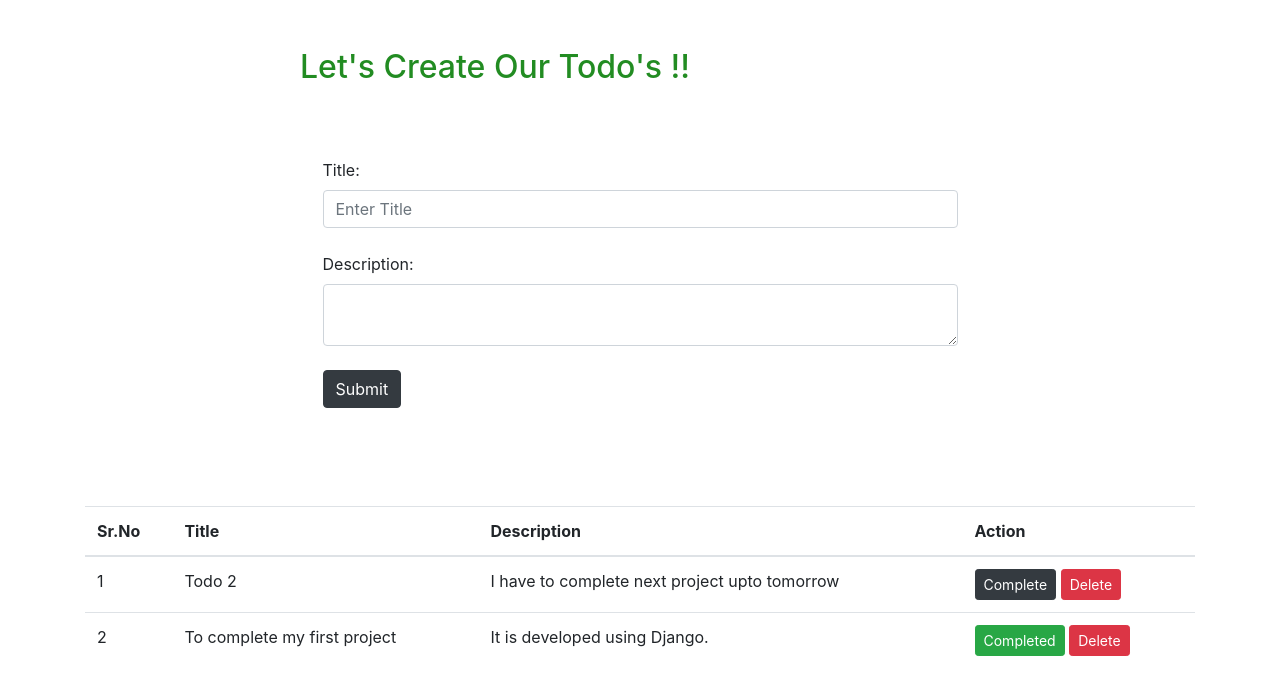
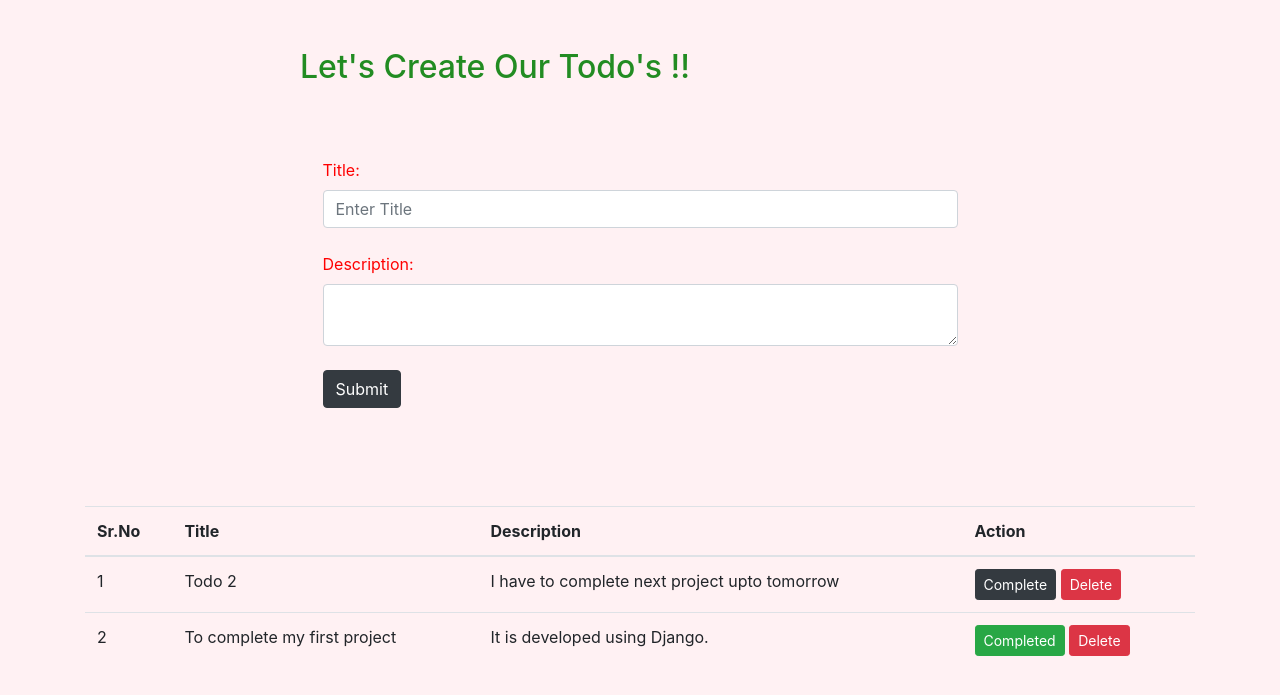
Before and after one commit to Summitra/Todo_List_SimpleProject_Django, a Django app: page /todo/ in a window 1280 px wide. Shown: the top 695 px of the page. Run offline with Django 5.2, Linux system fonts and the light colour scheme; data comes from the database, SQL or seed files in the repository.

Commit message:
Code Edited

```diff
--- a/mytodo/settings.py
+++ b/mytodo/settings.py
@@ -12,7 +12,7 @@ https://docs.djangoproject.com/en/5.1/ref/settings/
 
 from pathlib import Path
 
-from django.conf.global_settings import TEMPLATES
+from django.conf.global_settings import TEMPLATES, STATICFILES_DIRS, STATIC_ROOT
 
 # Build paths inside the project like this: BASE_DIR / 'subdir'.
 BASE_DIR = Path(__file__).resolve().parent.parent
@@ -118,7 +118,11 @@ USE_TZ = True
 # Static files (CSS, JavaScript, Images)
 # https://docs.djangoproject.com/en/5.1/howto/static-files/
 
+# STATIC_ROOT = BASE_DIR / 'static'
 STATIC_URL = 'static/'
+STATICFILES_DIRS=[
+    BASE_DIR/ 'static',
+]
 
 # Default primary key field type
 # https://docs.djangoproject.com/en/5.1/ref/settings/#default-auto-field
--- /dev/null
+++ b/static/css/custom.css
@@ -0,0 +1,3 @@
+body{
+    background-color:#FFF1F3;
+}
--- /dev/null
+++ b/static/css/style.css
@@ -0,0 +1,4 @@
+body{
+    color : red !important;
+
+}
--- a/templates/todo/index.html
+++ b/templates/todo/index.html
@@ -8,6 +8,11 @@
   <script src="https://cdn.jsdelivr.net/npm/jquery@3.7.1/dist/jquery.slim.min.js"></script>
   <script src="https://cdn.jsdelivr.net/npm/popper.js@1.16.1/dist/umd/popper.min.js"></script>
   <script src="https://cdn.jsdelivr.net/npm/bootstrap@4.6.2/dist/js/bootstrap.bundle.min.js"></script>
+
+    {% load static %}
+    <link rel="stylesheet" href="{% static 'css/style.css' %}"/>
+    <link rel="stylesheet" href="{% static 'css/custom.css' %}"/>
+
 </head>
 <body>
 
```
